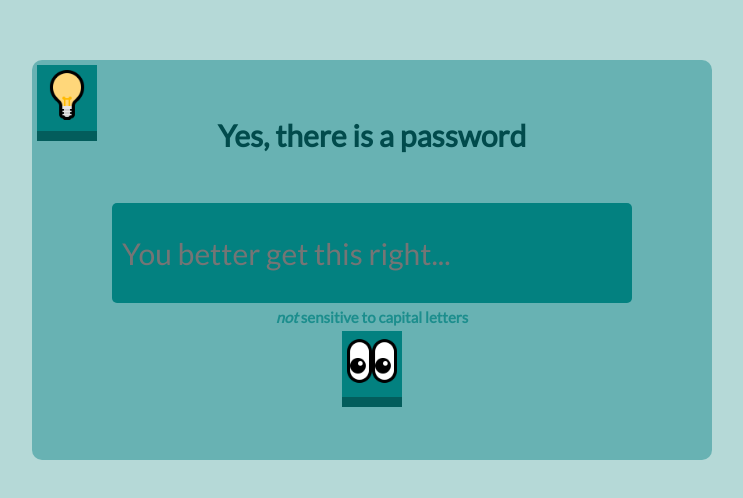
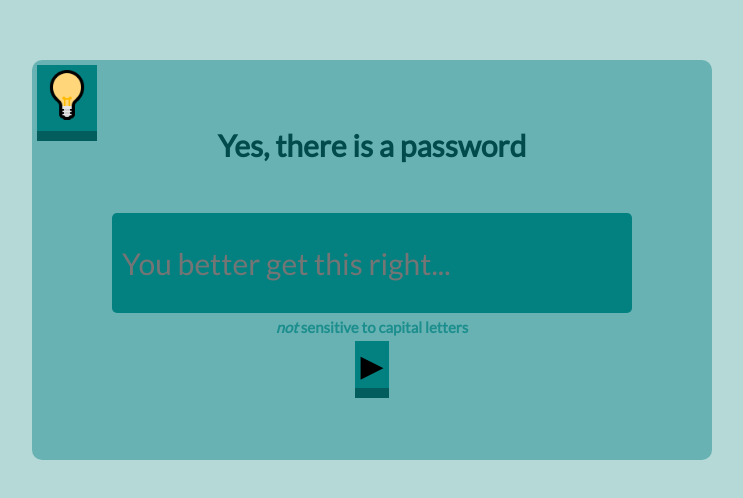
Before and after one commit to TheAereus/PasscodeLetter, a SvelteKit app: page / in a window 1280 px wide. Shown: the part 140-638 px from the top of the page, without its empty margins (268-1011 px from the left). Built offline with nearby package versions, Linux system fonts and the light colour scheme.

Commit message:
submit change

```diff
--- a/src/routes/+page.svelte
+++ b/src/routes/+page.svelte
@@ -39,7 +39,7 @@
 						<img src="lightbulb.png" alt="hint">
 					</button>
 					<button on:click={toggleFlip}>
-						<img src="eyes.png" alt="Let's see...">
+						▶
 					</button>
 				</div>
 				<p class="error-message {wrongPW ? 'active' : ''}">no way you got it wrong bc</p>
```
